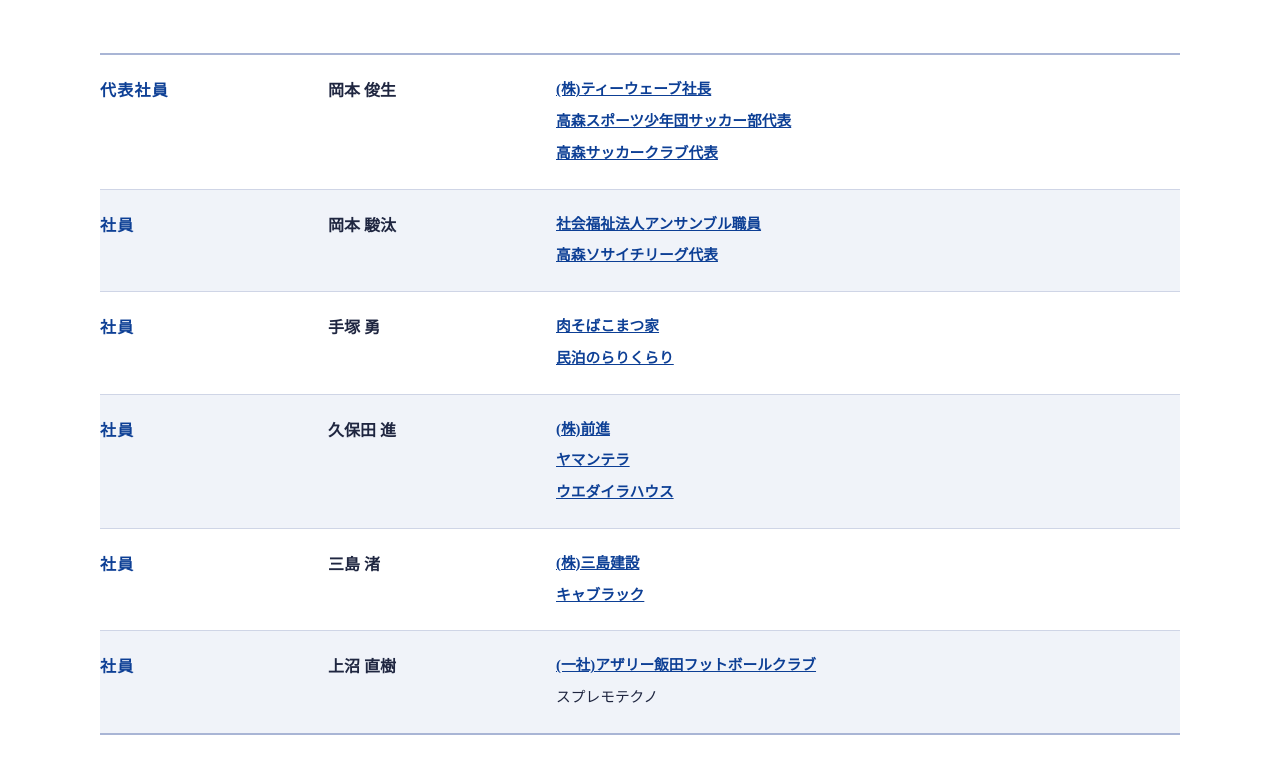
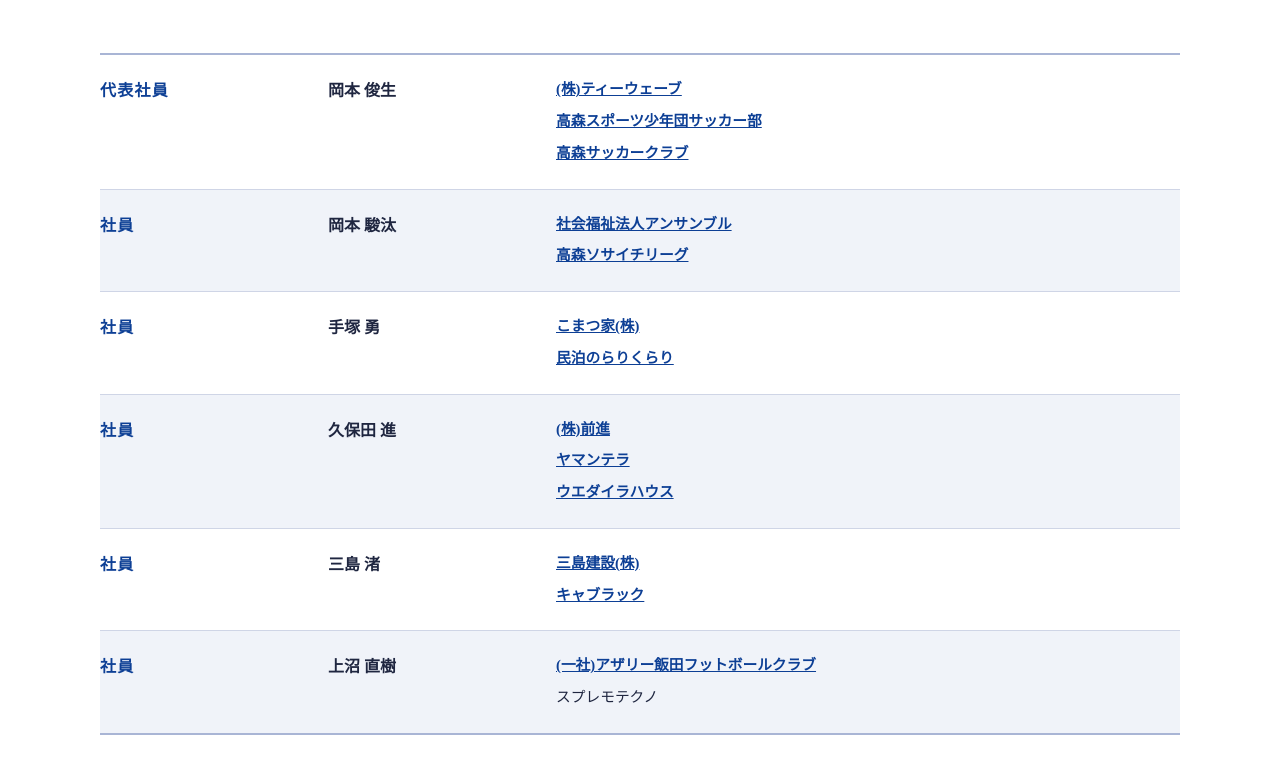
Before and after one commit to daichi-okamoto/tsn, a plain HTML site: page index.html in a window 1280 px wide. Shown: the part 4241-5000 px from the top of the page. Drawn offline with Linux system fonts and the light colour scheme.

Commit message:
文言修正

```diff
--- a/index.html
+++ b/index.html
@@ -168,24 +168,24 @@
             <div class="c-member-table__role">代表社員</div>
             <div class="c-member-table__name">岡本 俊生</div>
             <ul class="c-member-table__affiliations">
-              <li><a href="https://www.t-wave-1998.jp/">(株)ティーウェーブ社長</a></li>
-              <li><a href="https://escada-takamori.com/">高森スポーツ少年団サッカー部代表</a></li>
-              <li><a href="https://takamori-sc.site/">高森サッカークラブ代表</a></li>
+              <li><a href="https://www.t-wave-1998.jp/">(株)ティーウェーブ</a></li>
+              <li><a href="https://escada-takamori.com/">高森スポーツ少年団サッカー部</a></li>
+              <li><a href="https://takamori-sc.site/">高森サッカークラブ</a></li>
             </ul>
           </div>
           <div class="c-member-table__row" aria-label="社員">
             <div class="c-member-table__role">社員</div>
             <div class="c-member-table__name">岡本 駿汰</div>
             <ul class="c-member-table__affiliations">
-              <li><a href="https://ws-ensemble.com/social_participation01/">社会福祉法人アンサンブル職員</a></li>
-              <li><a href="https://escada0707.1web.jp/">高森ソサイチリーグ代表</a></li>
+              <li><a href="https://ws-ensemble.com/social_participation01/">社会福祉法人アンサンブル</a></li>
+              <li><a href="https://escada0707.1web.jp/">高森ソサイチリーグ</a></li>
             </ul>
           </div>
           <div class="c-member-table__row" aria-label="社員">
             <div class="c-member-table__role">社員</div>
             <div class="c-member-table__name">手塚 勇</div>
             <ul class="c-member-table__affiliations">
-              <li><a href="https://www.instagram.com/nikusobakomatsuya/">肉そばこまつ家</a></li>
+              <li><a href="https://www.instagram.com/nikusobakomatsuya/">こまつ家(株)</a></li>
               <li><a href="https://norarikurari-hp.com/?fbclid=PAZXh0bgNhZW0CMTEAAacqVqoso0JR3WBMEfAJGNmQ_G-MuJkJ6WSY_76VDCloySTsyncEMtVg74s68Q_aem_o3oHYZEc9fx8pOR-d6Grzw">民泊のらりくらり</a></li>
             </ul>
           </div>
@@ -202,7 +202,7 @@
             <div class="c-member-table__role">社員</div>
             <div class="c-member-table__name">三島 渚</div>
             <ul class="c-member-table__affiliations">
-              <li><a href="https://mishima-kensetsu.jp/">(株)三島建設</a></li>
+              <li><a href="https://mishima-kensetsu.jp/">三島建設(株)</a></li>
               <li><a href="https://cavluck.com/">キャブラック</a></li>
             </ul>
           </div>
@@ -270,7 +270,7 @@
             <p class="c-footer__name">一般社団法人<br>高森スポーツネットワーク</p>
             <ul class="c-footer__contact">
               <li>〒399-3103 長野県下伊那郡高森町2965-10</li>
-              <li>TEL </li>
+              <li>TEL 0265-34-1420</li>
               <li>mail@takamorisports.com</li>
             </ul>
           </div>
@@ -286,7 +286,7 @@
         </nav>
       </div>
       <div class="c-footer__lower">
-        <small class="c-footer__copyright">&copy; 2024 高森スポーツネットワーク</small>
+        <small class="c-footer__copyright">&copy; 2025 高森スポーツネットワーク</small>
       </div>
     </div>
   </footer>
```
